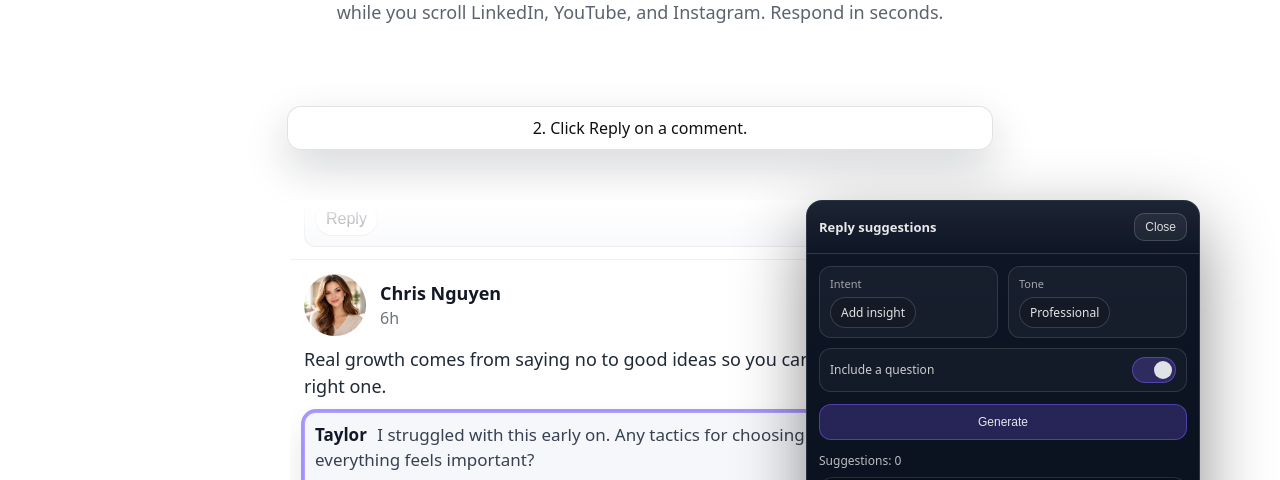
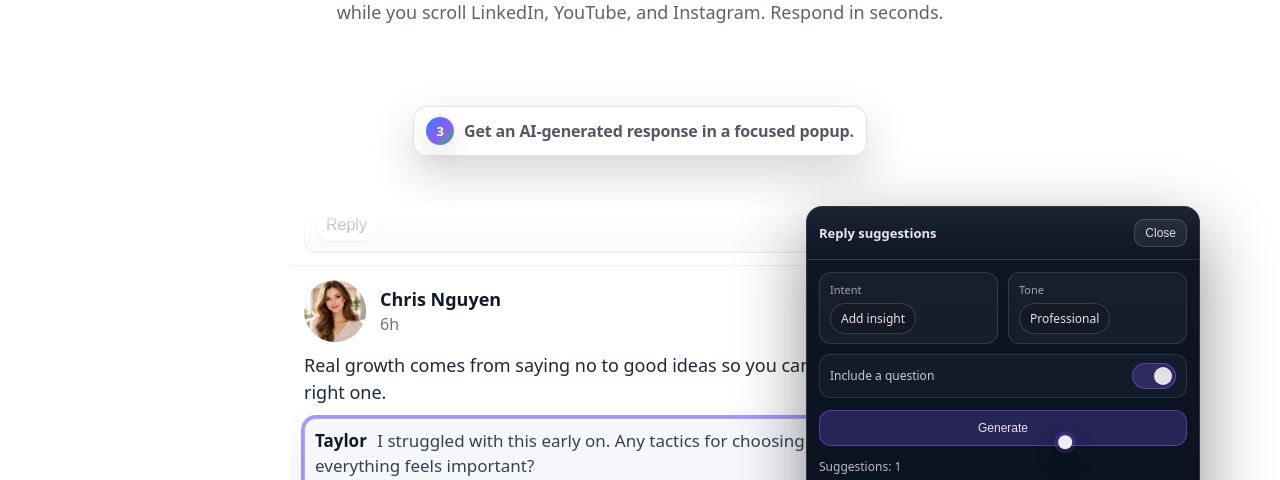
Before and after one commit to design2be/socialreply_static_hosting, a plain HTML site: page index.html in a window 1280 px wide. Shown: the part 279-759 px from the top of the page. Drawn offline with Linux system fonts and the light colour scheme.

Commit message:
Added styling

```diff
--- a/css/styles.css
+++ b/css/styles.css
@@ -437,6 +437,11 @@ body {
 .demo-step {
   margin: 80px auto 0;
   max-width: min(680px, calc(100% - 28px));
+  display: flex;
+  align-items: center;
+  justify-content: center;
+  gap: 10px;
+  width: fit-content;
   padding: 10px 12px;
   border-radius: 14px;
   border: 1px solid rgba(15, 22, 38, 0.12);
@@ -453,6 +458,28 @@ body {
 .demo-step.is-visible {
   opacity: 1;
   transform: translateY(0);
+}
+
+.demo-step-num {
+  display: inline-flex;
+  align-items: center;
+  justify-content: center;
+  width: 28px;
+  height: 28px;
+  border-radius: 999px;
+  color: #ffffff;
+  font-weight: 900;
+  font-size: 13px;
+  background: linear-gradient(135deg, #2f81ff 0%, #8b5cf6 55%, #22c55e 110%);
+  box-shadow: 0 10px 22px rgba(17, 24, 39, 0.12);
+  flex: 0 0 auto;
+}
+
+.demo-step-text {
+  font-size: 16px;
+  font-weight: 750;
+  letter-spacing: -0.01em;
+  color: rgba(17, 24, 39, 0.72);
 }
 
 /* (No responsive max-width adjustment needed now that the label sits in the hero.) */
@@ -911,6 +938,10 @@ body {
   padding: 42px 0 10px;
 }
 
+.benefits .container {
+  max-width: 800px;
+}
+
 .benefits-title {
   margin: 0;
   text-align: center;
--- a/index.html
+++ b/index.html
@@ -27,7 +27,8 @@
             LinkedIn, YouTube, and Instagram. Respond in seconds.
           </p>
           <div class="demo-step is-visible" data-demo-step aria-live="polite">
-            1. Scroll your feed (LinkedIn, YouTube, Instagram).
+            <span class="demo-step-num" aria-hidden="true">1</span>
+            <span class="demo-step-text">Scroll your feed (LinkedIn, YouTube, Instagram).</span>
           </div>
         </div>
       </section>
--- a/js/demo.js
+++ b/js/demo.js
@@ -61,8 +61,18 @@
   }
 
   function setStep(stepEl, text) {
-    stepEl.textContent = text ?? "";
-    stepEl.classList.toggle("is-visible", Boolean(text));
+    if (!text) {
+      stepEl.textContent = "";
+      stepEl.classList.remove("is-visible");
+      return;
+    }
+
+    const match = String(text).match(/^(\d+)\.\s*(.*)$/);
+    const stepNum = match?.[1] ?? "";
+    const stepText = match?.[2] ?? String(text);
+
+    stepEl.innerHTML = `<span class="demo-step-num" aria-hidden="true">${stepNum}</span><span class="demo-step-text">${stepText}</span>`;
+    stepEl.classList.add("is-visible");
   }
 
   function positionCursorOver(cursor, shell, el) {
@@ -144,10 +154,6 @@
     const targetTop = targetPost.offsetTop;
     // Keep the target comment comfortably in view with space below for the inserted reply.
     const targetOffset = clamp(targetTop - 60, 0, maxOffset);
-
-    setTrackOffset(track, clamp(120, 0, maxOffset), 900);
-    await sleep(980);
-    await sleep(460);
 
     setTrackOffset(track, targetOffset, 950);
     await sleep(1030);
```
